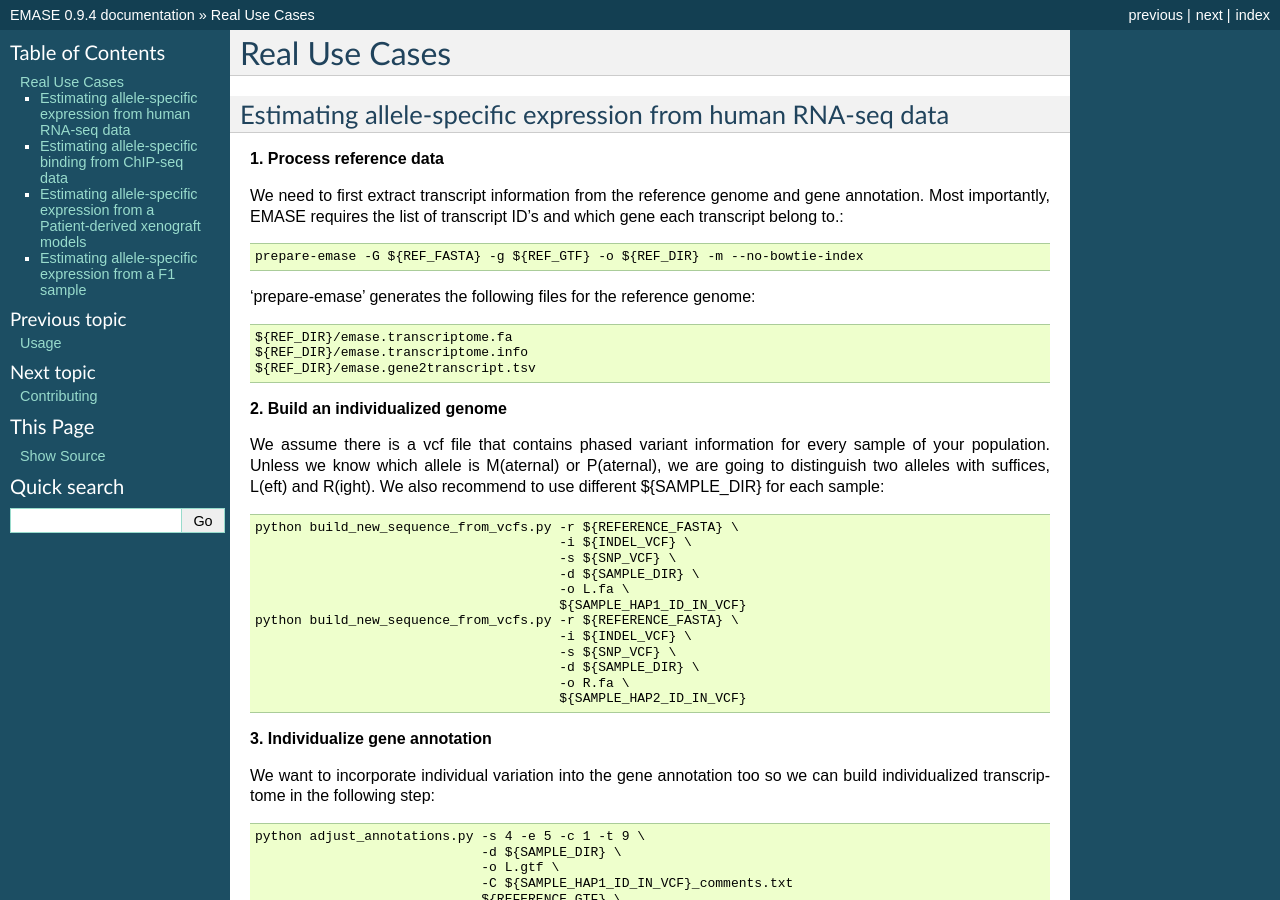
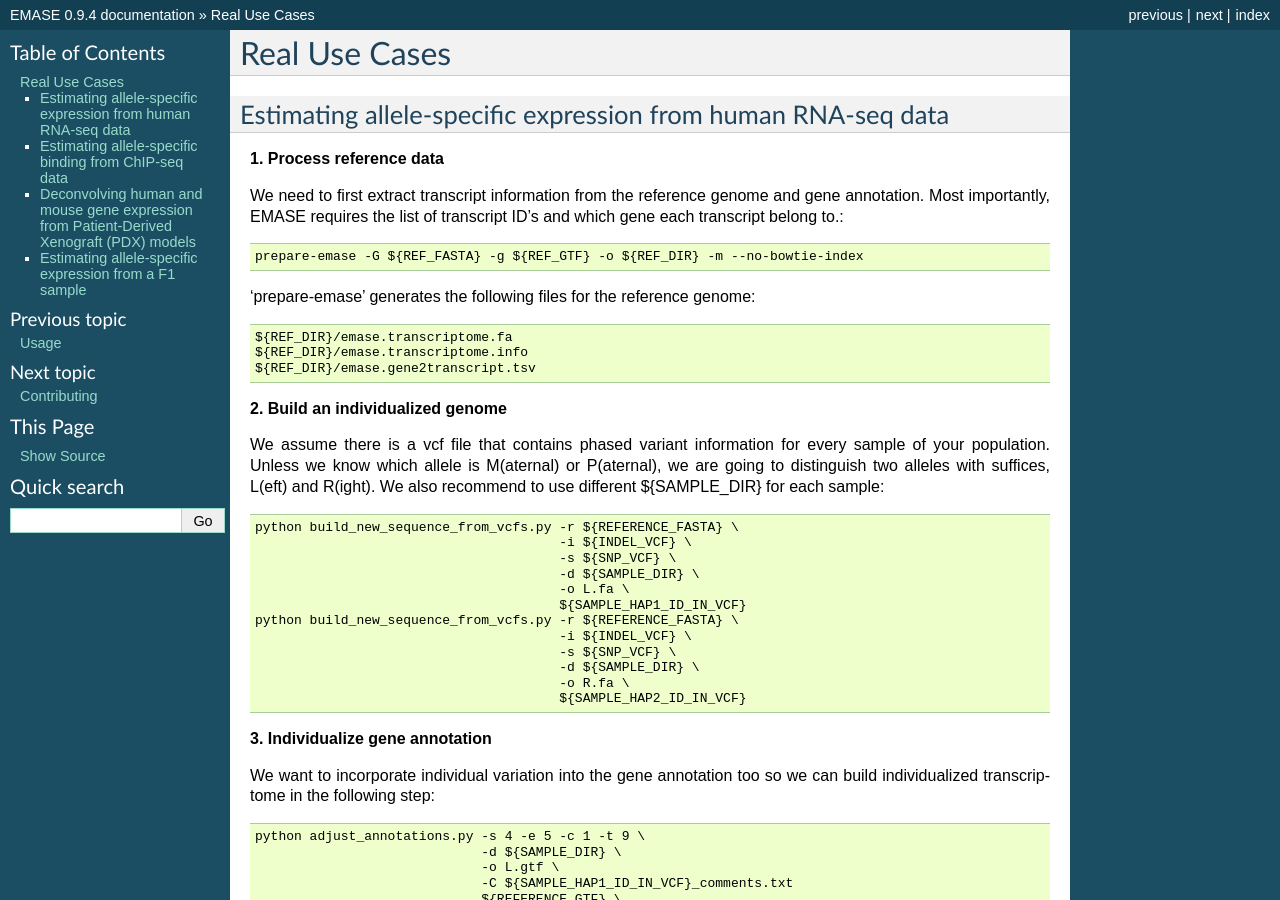
Before and after one commit to churchill-lab/emase, a Sphinx documentation site: the page built from docs/examples.rst, in a window 1280 px wide and 900 px high. Built offline with Sphinx 7.4.7, drawn with Linux system fonts in a browser that asks for light colours; some of the changed text lies outside the part shown.

```diff
--- a/docs/examples.rst
+++ b/docs/examples.rst
@@ -154,8 +154,8 @@
     run-emase -i bowtie.transcriptome.h5 -L S1xS2/emase.pooled.transcriptome.info -M 4 -c
 
 
-Estimating allele-specific expression from a Patient-derived xenograft models
------------------------------------------------------------------------------
+Deconvolving human and mouse gene expression from Patient-Derived Xenograft (PDX) models
+----------------------------------------------------------------------------------------
 
 Coming soon!
 
```
